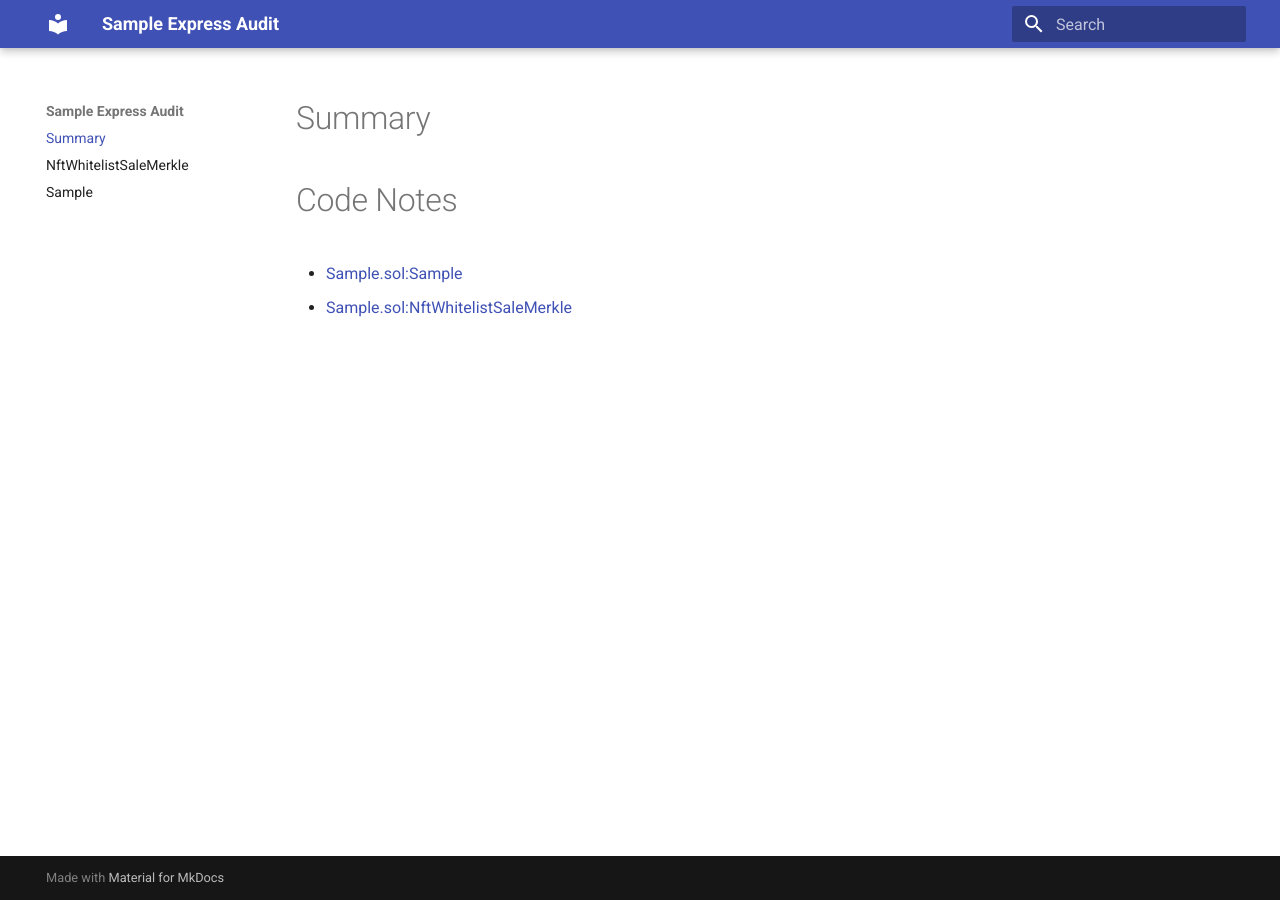
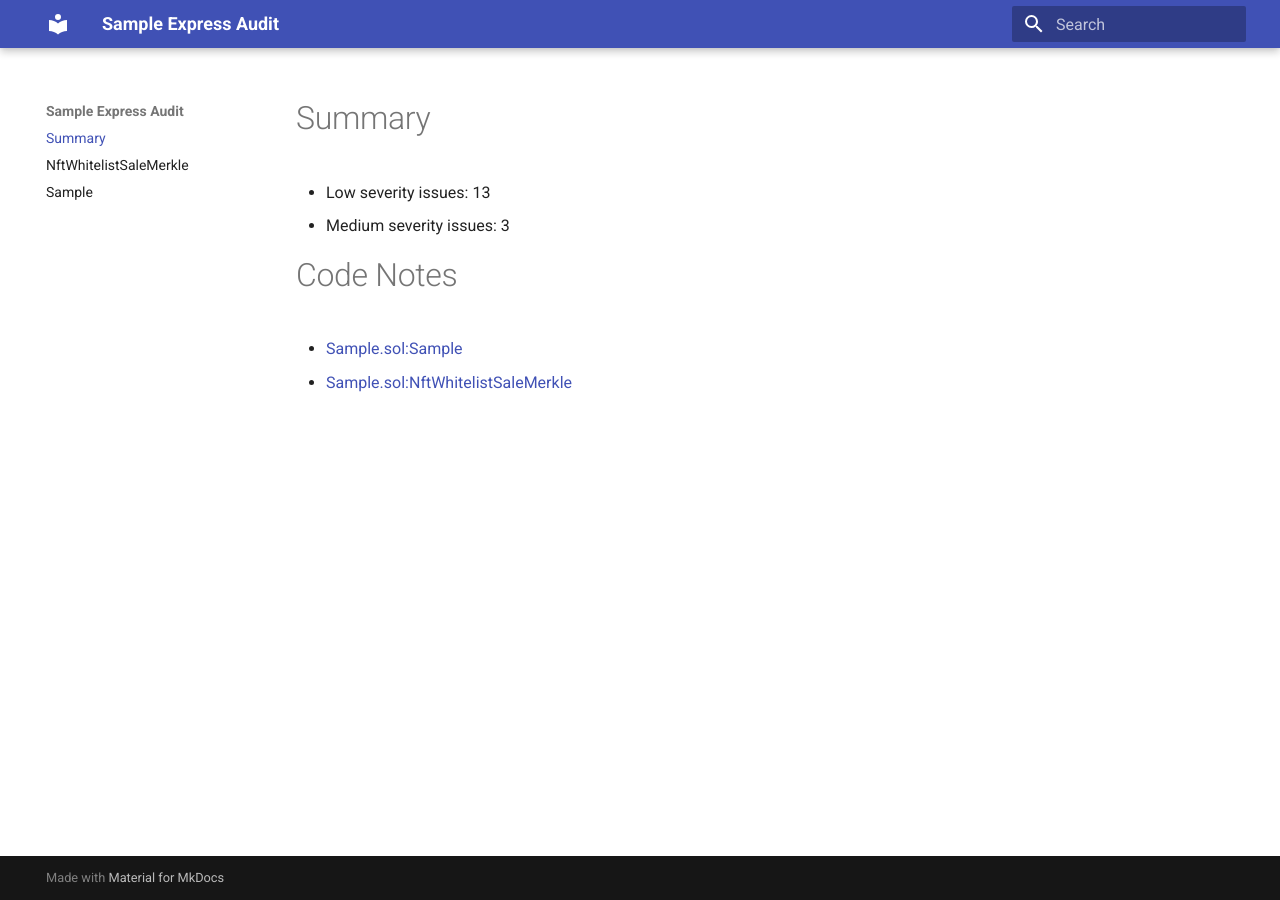
Before and after one commit to iconofsin/sample-express-audit, an MkDocs documentation site: the page built from docs/index.md, in a window 1280 px wide. Built offline with MkDocs 1.6.1 and Material for MkDocs 9.7.7, drawn with Linux system fonts in a browser that asks for light colours.

Commit message:
summary and issues added

```diff
--- a/docs/index.md
+++ b/docs/index.md
@@ -1,4 +1,6 @@
 # Summary
+- Low severity issues: 13
+- Medium severity issues: 3
 
 # Code Notes
 - [Sample.sol:Sample](Sample)
```
Also changed, not shown: docs/NftWhitelistSaleMerkle.md (+1 -1 lines), docs/Sample.md (+2 -0 lines).
